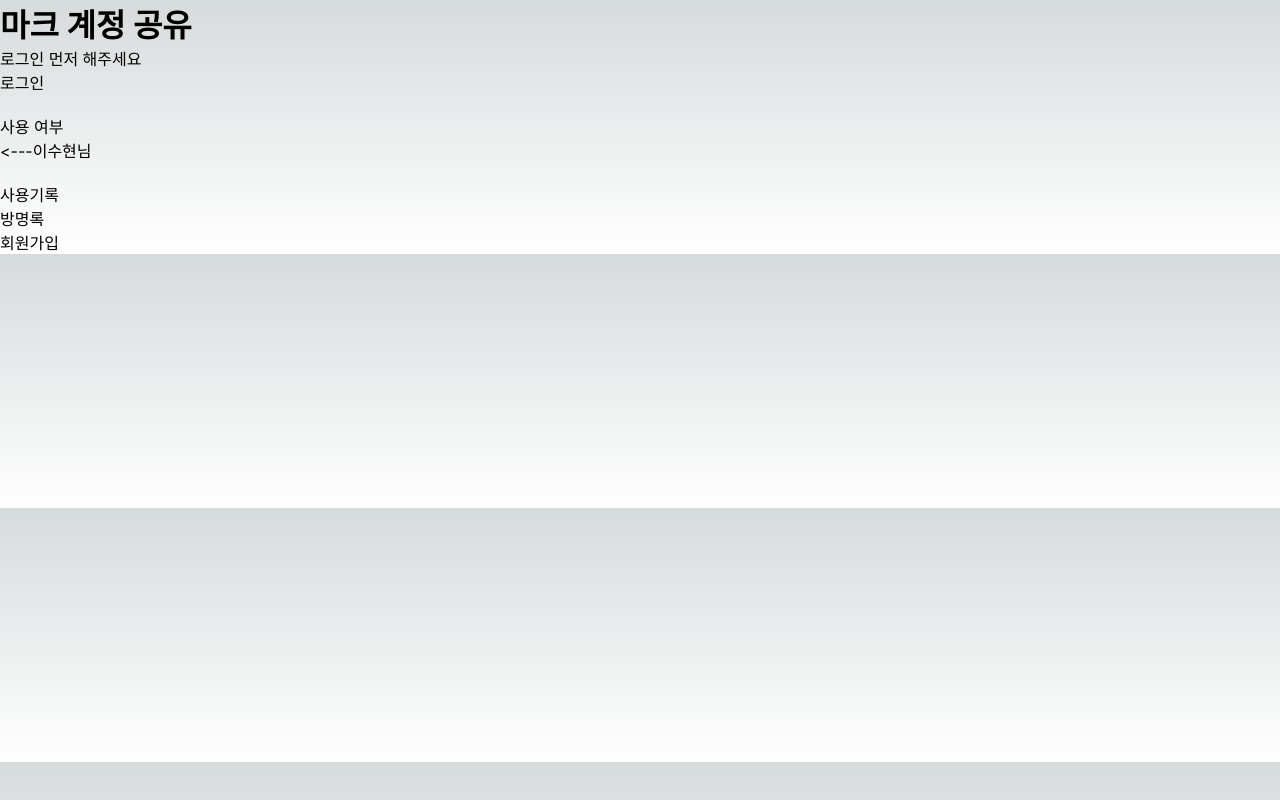
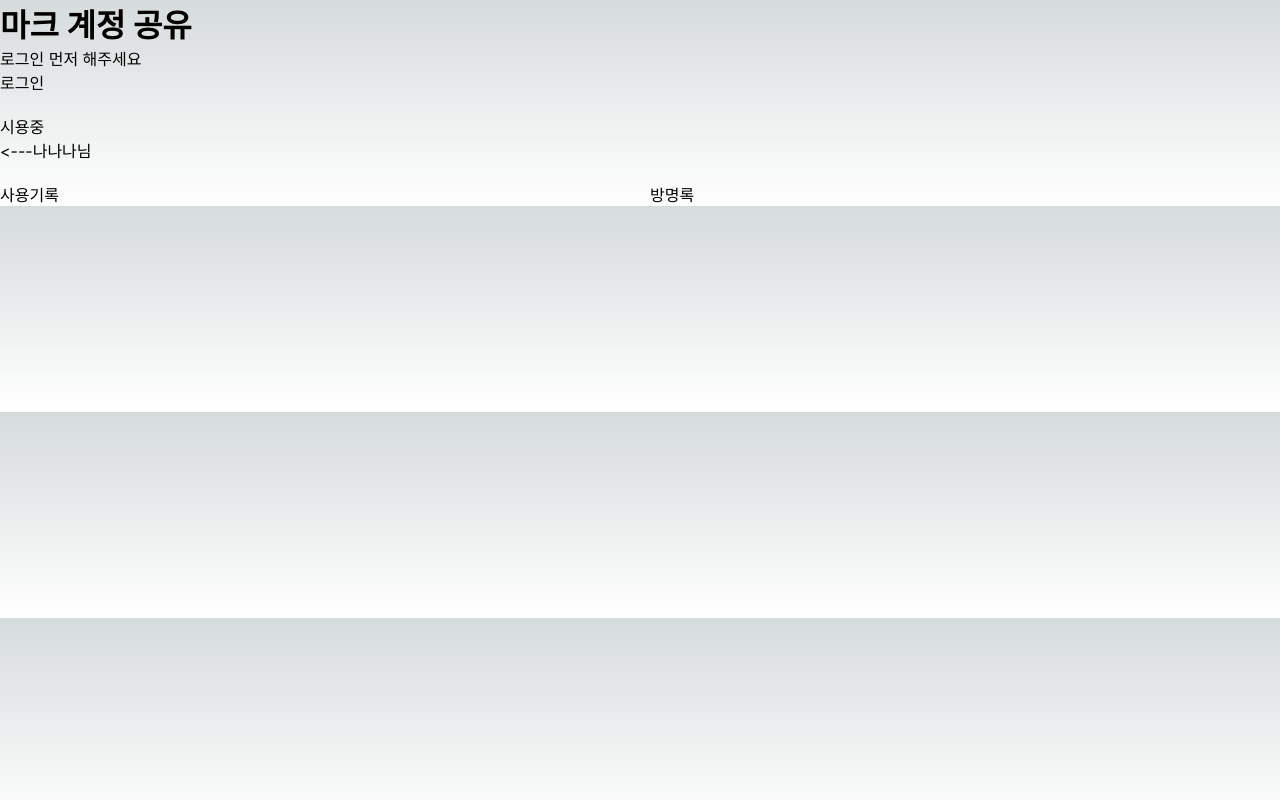
Before and after one commit to dltndn/MinecraftManagement, a Next.js app: page / in a window 1280 px wide. Built offline with nearby package versions, Linux system fonts and the light colour scheme.

Commit message:
feat: 전체 틀 완성

```diff
--- a/app/component/LogIn.tsx
+++ b/app/component/LogIn.tsx
@@ -3,7 +3,7 @@ import { useState, useEffect } from "react";
 import { useRouter } from "next/navigation";
 
 const LogIn = () => {
-    const { setIsSignIn, setIsClickLogIn } = useUserInfo()
+    const { setIsSignIn, setIsClickLogIn, setUserNameG } = useUserInfo()
 
   const [username, setUsername] = useState<string>("");
   const [password, setPassword] = useState<string>("");
@@ -28,6 +28,7 @@ const LogIn = () => {
     // 회원 여부 확인 로직
     setIsSignIn(true)
     setIsClickLogIn(false)
+    setUserNameG("나나나")
   }
 
   useEffect(() => {
--- a/app/page.tsx
+++ b/app/page.tsx
@@ -1,40 +1,63 @@
 'use client';
-import Link from "next/link"
 import { useState, useEffect } from "react";
 import { create } from "zustand"
 import { UserInfo } from "./util/interface/compInterface";
+import styled from "styled-components";
+
 import LogIn from "./component/LogIn";
 
 export const useUserInfo = create<UserInfo>((set) => ({
   isSignIn: false,
   setIsSignIn: (newPara: boolean) => set({isSignIn: newPara}),
   isClickLogIn: false,
-  setIsClickLogIn: (newPara: boolean) => set({isClickLogIn: newPara})
+  setIsClickLogIn: (newPara: boolean) => set({isClickLogIn: newPara}),
+  userNameG: "000",
+  setUserNameG: (newPara: string) => set({userNameG: newPara}),
 }));
 
 export default function Home() {
-  const { isSignIn, setIsSignIn, isClickLogIn, setIsClickLogIn } = useUserInfo()
-
-  const userName = "000"
-  const connectedUserName = "이수현"
+  const { isSignIn, setIsSignIn, isClickLogIn, setIsClickLogIn, userNameG, setUserNameG } = useUserInfo()
+  const [isUsingAccounnt, setIsUsingAccount] = useState<boolean>(false)
+  const [connectedUserName, setConnectedUserName] = useState<string | null>(null)
 
   useEffect(() => {
-
-  }, [isSignIn])
+    // 계정 사용여부 체크 후
+    setIsUsingAccount(true)
+    setConnectedUserName("나나나")
+  }, [])
 
   return (
     <>
       <h1>마크 계정 공유</h1>
-      {isSignIn ? (<><div>{userName}님 하이</div><div onClick={() => setIsSignIn(false)}>로그아웃</div></>):(<><div>로그인 먼저 해주세요</div><div onClick={() => setIsClickLogIn(true)}>로그인</div></>)}
+      {isSignIn ? (<><div>{userNameG}님 하이</div><div onClick={() => {setIsSignIn(false); setUserNameG("")}}>로그아웃</div></>):(<><div>로그인 먼저 해주세요</div><div onClick={() => setIsClickLogIn(true)}>로그인</div></>)}
 
       <br></br>
-      <div>사용 여부</div>
-      <div>{"<---"}{connectedUserName}님</div>
+      {isUsingAccounnt ? (<>시용중<div>{"<---"}{connectedUserName}님</div></>):(<>사용x</>)}
       <br></br>
-      <div>사용기록</div>
-      <div>방명록</div>
-      <Link href="/signUp">회원가입</Link>
+      <Container>
+        <UsageHistory>
+          <div>사용기록</div>
+        </UsageHistory>
+
+        <GuestBook>
+          <div>방명록</div>
+        </GuestBook>
+      </Container>
       {isClickLogIn && <LogIn />}
     </>
   )
 }
+
+const Container = styled.div`
+  display: flex;
+  flex-direction: row;
+`;
+
+const UsageHistory = styled.div`
+  flex: 1;
+  margin-right: 20px;
+`;
+
+const GuestBook = styled.div`
+  flex: 1;
+`;
--- a/app/util/interface/compInterface.ts
+++ b/app/util/interface/compInterface.ts
@@ -3,4 +3,6 @@ export interface UserInfo {
     setIsSignIn: (data: boolean) => void;
     isClickLogIn: boolean;
     setIsClickLogIn: (data: boolean) => void;
+    userNameG: string;
+    setUserNameG: (data: string) => void;
 }
--- a/package.json
+++ b/package.json
@@ -12,12 +12,18 @@
     "@types/node": "20.3.2",
     "@types/react": "18.2.14",
     "@types/react-dom": "18.2.6",
+    "babel-plugin-styled-components": "^2.1.4",
+    "dotenv": "^16.3.1",
     "eslint": "8.43.0",
     "eslint-config-next": "13.4.7",
     "next": "13.4.7",
     "react": "18.2.0",
     "react-dom": "18.2.0",
+    "styled-component": "^2.8.0",
     "typescript": "5.1.3",
     "zustand": "^4.3.8"
+  },
+  "devDependencies": {
+    "@types/styled-components": "^5.1.26"
   }
 }
```
Also changed, not shown: app/signUp/page.tsx (+8 -2 lines), 2 other files (tests, documents, lock files or other folders).
